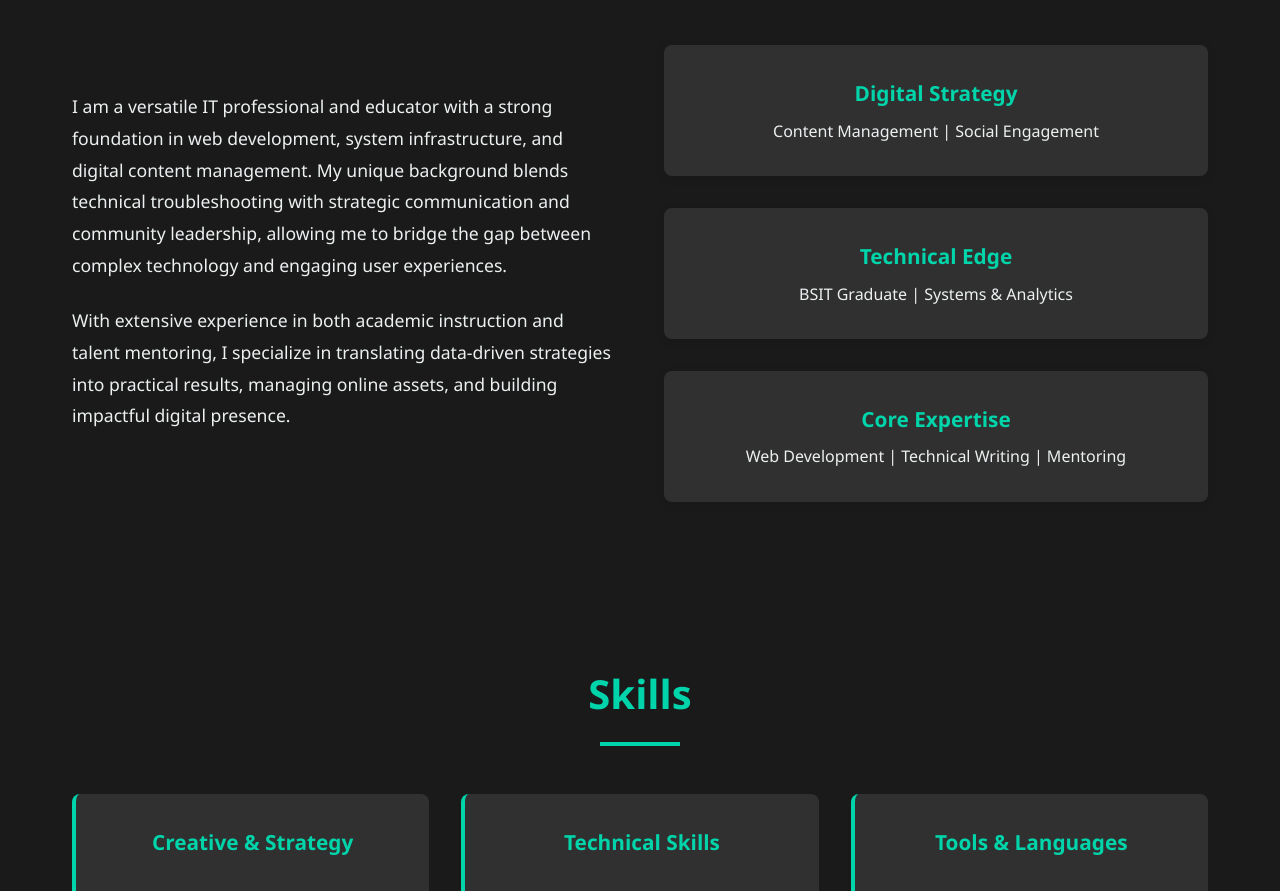
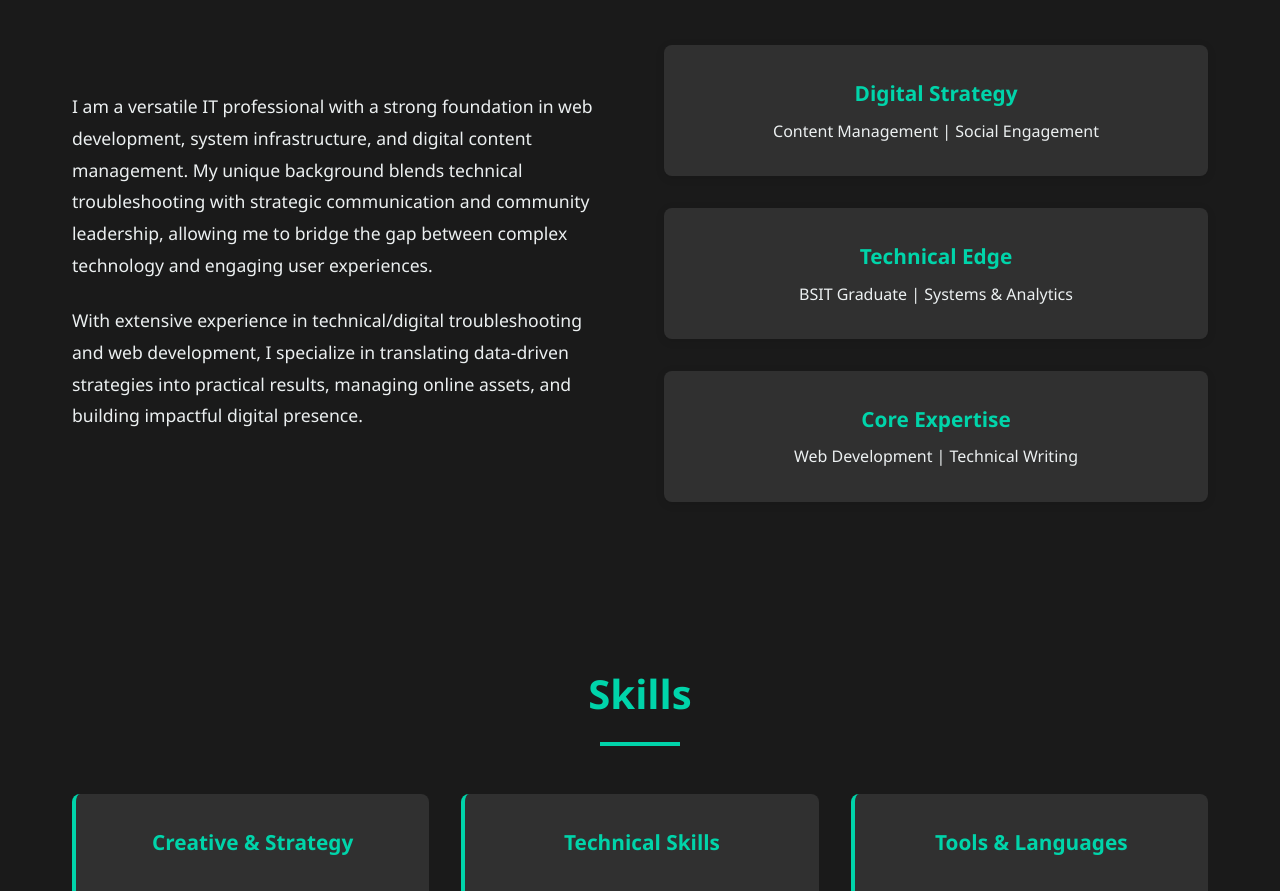
Before and after one commit to belinojose19-coder/JIDB_2026, a website: page index.html in a window 1280 px wide. Shown: the part 957-1848 px from the top of the page. Drawn offline with Linux system fonts and the light colour scheme.

Commit message:
Portfolio Update: Enhanced About Section and Core Expertise Highlights

```diff
--- a/index.html
+++ b/index.html
@@ -47,13 +47,13 @@
             <div class="about-content">
                 <div class="about-text">
                     <p>
-                    I am a versatile IT professional and educator with a strong foundation in web development,
+                    I am a versatile IT professional with a strong foundation in web development,
                     system infrastructure, and digital content management. My unique background blends
                     technical troubleshooting with strategic communication and community leadership, allowing me to
                     bridge the gap between complex technology and engaging user experiences.
                     </p>
                     <p>
-                    With extensive experience in both academic instruction and talent mentoring, I specialize
+                    With extensive experience in technical/digital troubleshooting and web development, I specialize
                     in translating data-driven strategies into practical results, managing online assets, and
                     building impactful digital presence.
                     </p>
@@ -69,7 +69,7 @@
                     </div>
                     <div class="highlight-item">
                         <h3>Core Expertise</h3>
-                        <p>Web Development | Technical Writing | Mentoring</p>
+                        <p>Web Development | Technical Writing</p>
                     </div>
                 </div>
             </div>
@@ -234,7 +234,6 @@
             <p>&copy; 2026 Jose Isabelo D. Belino. All rights reserved.</p>
         </div>
     </footer>
-
     <script src="js/script.js"></script>
 </body>
 </html>
```
